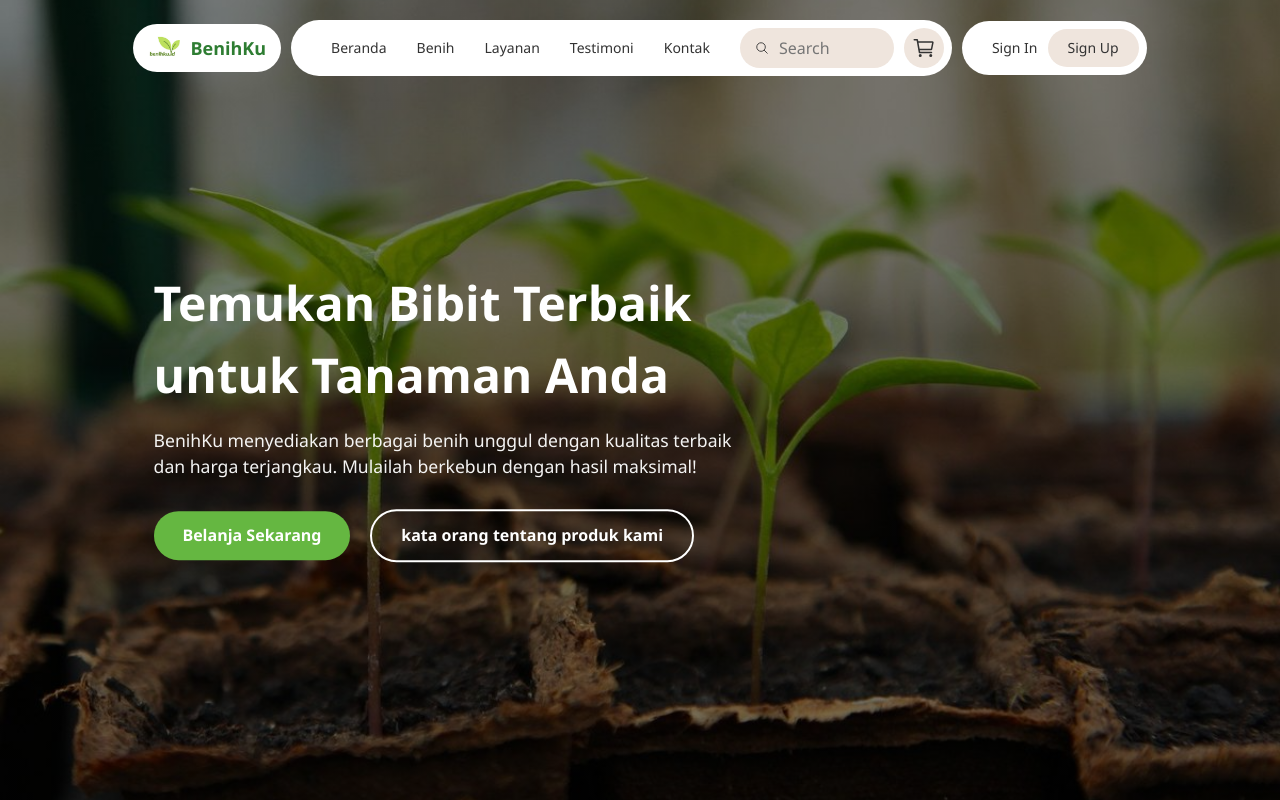
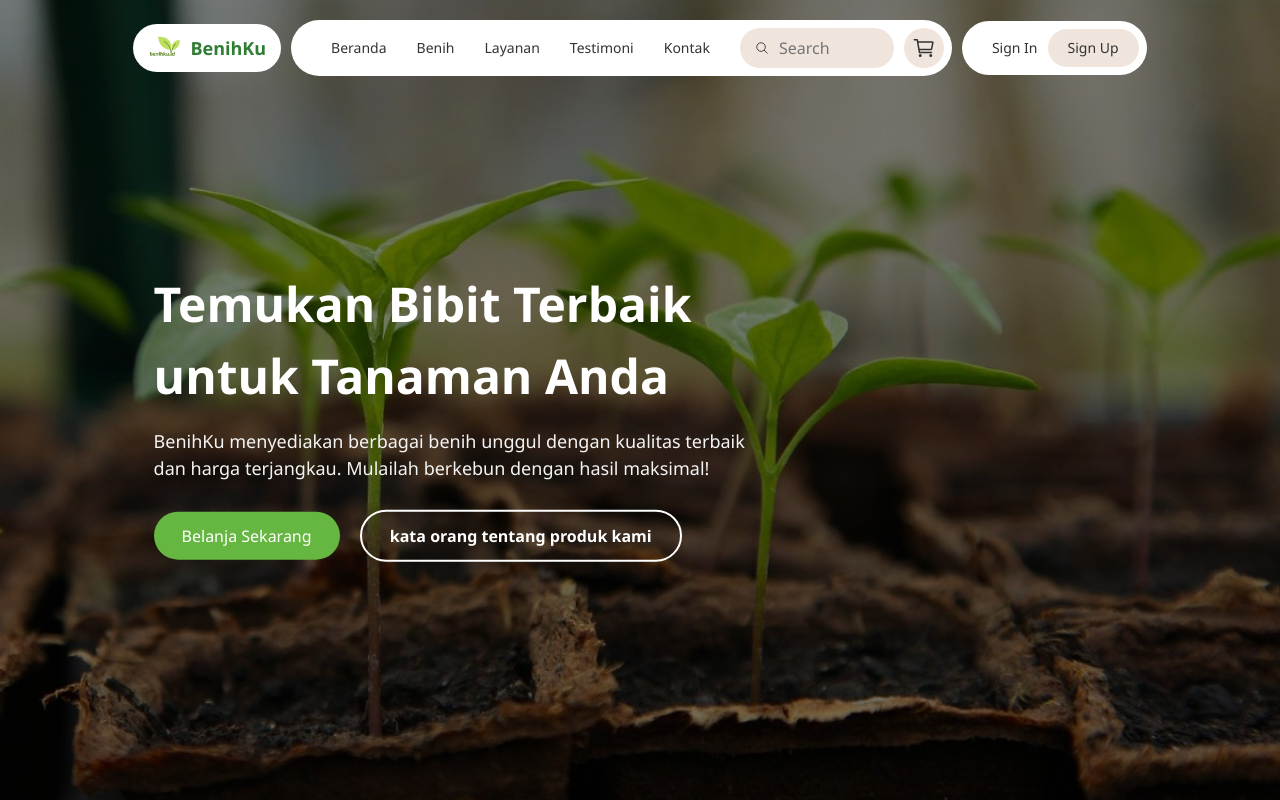
Before and after one commit to RumahAGP/Tanam.in, a PHP site: page / in a window 1280 px wide. Run offline with PHP 8.4, Linux system fonts and the light colour scheme.

Commit message:
ubah style index

```diff
--- a/assets/css/index-style.css
+++ b/assets/css/index-style.css
@@ -6,7 +6,6 @@ header {
 }
 
 .hero {
-
   position: absolute;
   top: 50%;
   left: 12%;
@@ -15,30 +14,28 @@ header {
   color: white;
   max-width: 600px;
   line-height: 1.5;
+
 }
 
 .hero h1 {
-  font-size: 3rem;
+  font-size: 48px;
   font-weight: 700;
-  margin-bottom: 1rem;
+  margin-bottom: 16px;
 }
 
 .hero p {
-  font-size: 1.1rem;
-  margin-bottom: 1.8rem;
+  font-size:18px;
+  margin-bottom: 28px;
   opacity: 0.95;
 }
 
 .btn-primary {
-  background-color: #65b741;
-  color: white;
-  padding: 0.8rem 1.8rem;
-  border-radius: 30px;
-  text-decoration: none;
-  font-weight: 600;
-  transition: 0.3s ease;
+    background-color: #65b741;
+    color: white;
+    padding:12px 28px;
+    border-radius:30px;
+
 }
-
 .btn-primary:hover {
   background-color: #4fa034;
 }
@@ -47,12 +44,12 @@ header {
   background-color: transparent;
   color: white;
   border: 2px solid white;
-  padding: 0.8rem 1.8rem;
+  padding: 12px 28px;
   border-radius: 30px;
   text-decoration: none;
   font-weight: 600;
-  margin-left: 1rem;
-  transition: 0.3s ease;
+  margin-left: 16px;
+
 }
 
 .btn-secondary:hover {
```
